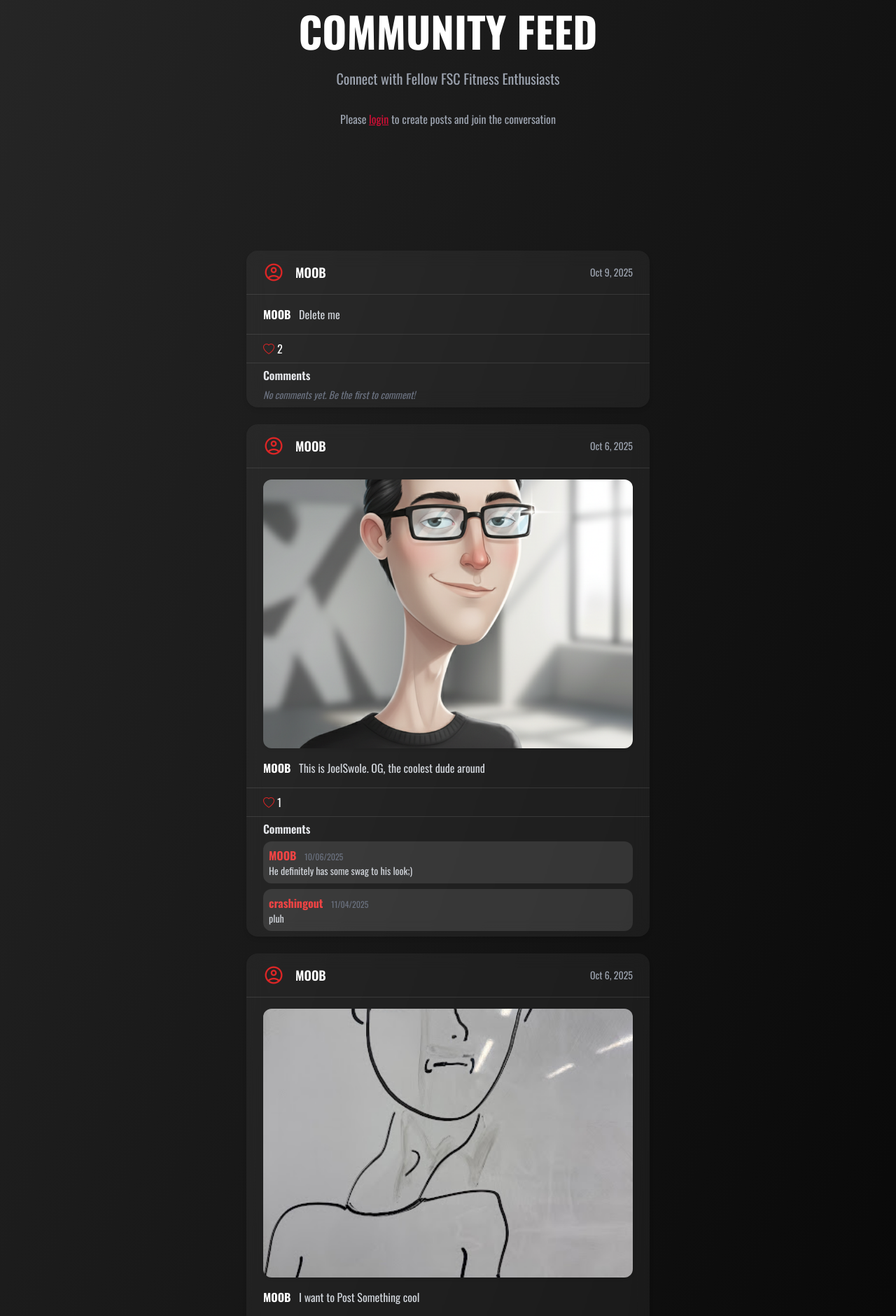
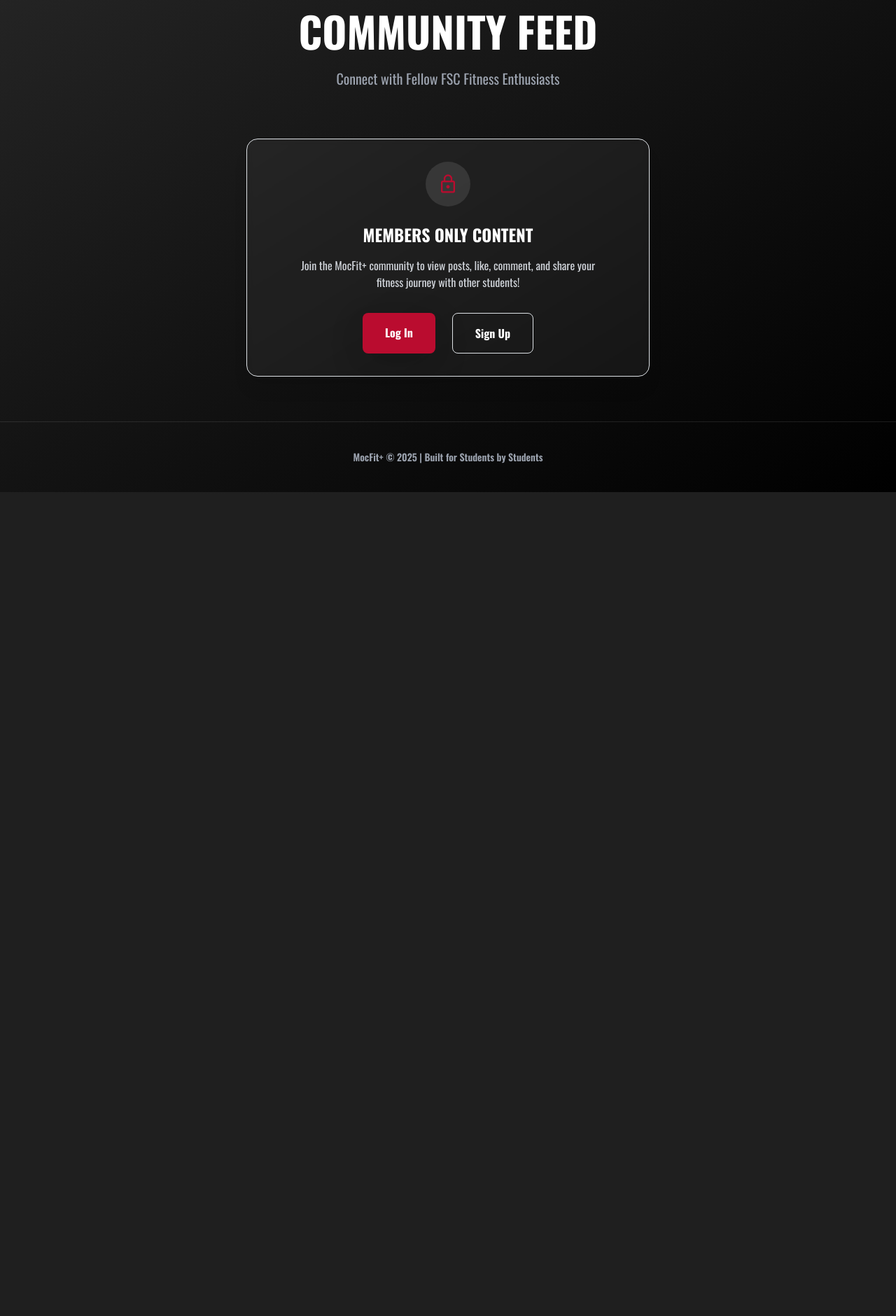
Before and after one commit to abigail-thomas/mocfit, a Django app: page /community/ in a window 1280 px wide. Shown: the part 98-1978 px from the top of the page at 70% size. After the commit the page ends 801 px from the top, so only its background shows below. Run offline with Django 5.2, Linux system fonts and the light colour scheme; data comes from the database, SQL or seed files in the repository; both versions use the stored data as it was after the commit; parts of the project's set-up code (start-up, migrations or seed data) failed here and were passed over; some libraries are stand-ins or nearby versions; some web fonts are replaced.

Commit message:
fixed the login wall for the community page

```diff
--- a/community_page/templates/community_page/index.html
+++ b/community_page/templates/community_page/index.html
@@ -5,11 +5,9 @@
 <meta name="viewport" content="width=device-width, initial-scale=1.0">
 <title>Community - MocFit+</title>
 
-<!-- Tailwind & Material Icons -->
 <script src="https://cdn.tailwindcss.com"></script>
 <link rel="stylesheet" href="https://fonts.googleapis.com/css2?family=Material+Symbols+Outlined" />
 
-<!-- Bootstrap + Icons -->
 <link href="https://cdn.jsdelivr.net/npm/bootstrap@5.3.3/dist/css/bootstrap.min.css" rel="stylesheet" integrity="sha384-QWTKZyjpPEjISv5WaRU9OFeRpok6YctnYmDr5pNlyT2bRjXh0JMhjY6hW+ALEwIH" crossorigin="anonymous">
 <link href="https://cdn.jsdelivr.net/npm/bootstrap-icons@1.11.3/font/bootstrap-icons.css" rel="stylesheet">
 
@@ -26,33 +24,54 @@
 
 {% include 'includes/navbar.html' %}
 
-<!-- Hero Section -->
-<section class="relative text-center py-28 px-6">
+<div id="mainContent">
+
+<section class="relative text-center pt-28 pb-10 px-6">
   <div class="max-w-3xl mx-auto">
     <h1 class="text-5xl md:text-6xl font-extrabold uppercase mb-4">Community Feed</h1>
     <p class="text-gray-400 text-lg md:text-xl mb-8">
       Connect with Fellow FSC Fitness Enthusiasts
     </p>
+
     {% if user.is_authenticated %}
       <a href="{% url 'create_post' %}"
          class="inline-block px-8 py-4 bg-gradient-to-br from-[#ba0c2f] to-[#d10e35] rounded-lg font-bold shadow-lg hover:scale-105 hover:from-[#a00b2a] hover:to-[#80071c] transition-transform duration-300">
          + Create Post
       </a>
-    {% else %}
-      <p class="text-gray-400">
-        Please <a href="/accounts/" class="text-[#d10e35] underline">login</a> to create posts and join the conversation
-      </p>
     {% endif %}
   </div>
 </section>
 
-<!-- Posts Section -->
-<section class="py-16 px-4 md:px-6 flex justify-center">
+<section class="pb-16 px-4 md:px-6 flex justify-center">
   <div class="w-full max-w-xl space-y-6">
+
+    {% if not user.is_authenticated %}
+    <div class="bg-white/5 backdrop-blur-sm border border-white/10 rounded-2xl p-8 text-center shadow-xl">
+        <div class="inline-flex items-center justify-center w-16 h-16 rounded-full bg-white/10 mb-6">
+            <i class="material-symbols-outlined text-4xl text-[#ba0c2f]">lock</i>
+        </div>
+
+        <h2 class="text-2xl font-bold uppercase mb-3">Members Only Content</h2>
+        <p class="text-gray-300 mb-8 max-w-md mx-auto">
+            Join the MocFit+ community to view posts, like, comment, and share your fitness journey with other students!
+        </p>
+
+        <div class="flex flex-col sm:flex-row gap-4 justify-center">
+            <a href="/accounts/"
+               class="px-8 py-3 bg-[#ba0c2f] hover:bg-[#d10e35] rounded-lg font-bold transition-colors shadow-lg text-white no-underline">
+               Log In
+            </a>
+            <a href="/accounts/signup/"
+               class="px-8 py-3 bg-transparent border border-white/30 hover:bg-white/10 rounded-lg font-bold transition-colors text-white no-underline">
+               Sign Up
+            </a>
+        </div>
+    </div>
+
+    {% else %}
     {% for post in posts %}
       <div class="post-card bg-white/5 backdrop-blur-md rounded-2xl shadow-md overflow-hidden hover:scale-[1.01] transition-transform duration-200">
 
-      <!-- Post Header -->
         <div class="flex justify-between items-center px-4 py-3 border-b border-white/10">
           <div class="flex items-center gap-3">
             <i class="material-symbols-outlined text-red-600 text-3xl">account_circle</i>
@@ -61,7 +80,6 @@
           <p class="text-gray-400 text-sm">{{ post.created_at|date:"M j, Y" }}</p>
         </div>
 
-      <!-- Post Content -->
         <div class="px-4 py-3 text-gray-300">
 
           {% if post.image %}
@@ -80,9 +98,7 @@
 
         </div>
 
-      <!-- Post Actions -->
         <div class="flex items-center gap-4 px-4 py-2 border-t border-white/10">
-        {% if user.is_authenticated %}
           <form action="{% url 'like_post' post.id %}" method="post" class="flex items-center gap-2 like-form" data-post-id="{{ post.id }}">
             {% csrf_token %}
             <button type="button" class="flex items-center gap-1 like-btn {% if user in post.likes.all %}liked{% endif %}">
@@ -90,12 +106,6 @@
               <span class="like-count">{{ post.total_likes }}</span>
             </button>
           </form>
-        {% else %}
-        <div class="flex items-center gap-1">
-          <i class="bi bi-heart text-red-600"></i>
-          <span>{{ post.total_likes }}</span>
-        </div>
-        {% endif %}
 
           {% if user == post.author %}
           <form action="{% url 'delete_post' post.id %}" method="post" class="delete-form ml-auto" data-post-id="{{ post.id }}">
@@ -107,7 +117,6 @@
           {% endif %}
         </div>
 
-      <!-- Comments Section -->
         <div class="comments-section px-4 py-2 border-t border-white/10">
           <h4 class="text-gray-200 font-semibold mb-2">Comments</h4>
           <div class="comments-list space-y-2">
@@ -132,7 +141,6 @@
             {% endfor %}
           </div>
 
-        {% if user.is_authenticated %}
           <form action="{% url 'add_comment' post.id %}" method="post" class="comment-form mt-3 flex flex-col md:flex-row gap-2" data-post-id="{{ post.id }}">
             {% csrf_token %}
             {{ comment_form.content }}
@@ -140,7 +148,6 @@
               Comment
             </button>
           </form>
-        {% endif %}
         </div>
 
       </div>
@@ -151,15 +158,16 @@
         <p>Be the first to share something with the community!</p>
       </div>
       {% endfor %}
-  </div>
+
+    {% endif %} </div>
 </section>
 
-<!-- Footer -->
+</div>
+
 <footer class="py-10 flex justify-center items-center border-t border-white/10">
   <p class="text-gray-400 text-sm font-semibold">MocFit+ © 2025 | Built for Students by Students</p>
 </footer>
 
-<!-- Bootstrap JS -->
 <script src="https://cdn.jsdelivr.net/npm/bootstrap@5.3.3/dist/js/bootstrap.bundle.min.js" integrity="sha384-YvpcrYf0tY3lHB60NNkmXc5s9fDVZLESaAA55NDzOxhy9GkcIdslK1eN7N6jIeHz" crossorigin="anonymous"></script>
 
 <script>
@@ -195,7 +203,7 @@ document.addEventListener('DOMContentLoaded', function() {
         }
     });
 
-    // LIKE BUTTON - allows liking without page reload
+    // LIKE BUTTON
     document.querySelectorAll('.like-btn').forEach(button => {
         button.addEventListener('click', async () => {
             const form = button.closest('.like-form');
@@ -291,7 +299,7 @@ document.addEventListener('DOMContentLoaded', function() {
         });
     });
 
-    // COMMENT BUTTON - post comments without page reload
+    // COMMENT BUTTON
     document.querySelectorAll('.comment-submit-btn').forEach(button => {
         button.addEventListener('click', async () => {
             const form = button.closest('.comment-form');
```
Also changed, not shown: db.sqlite3. Lines whose indentation alone changed are shown as unchanged.
